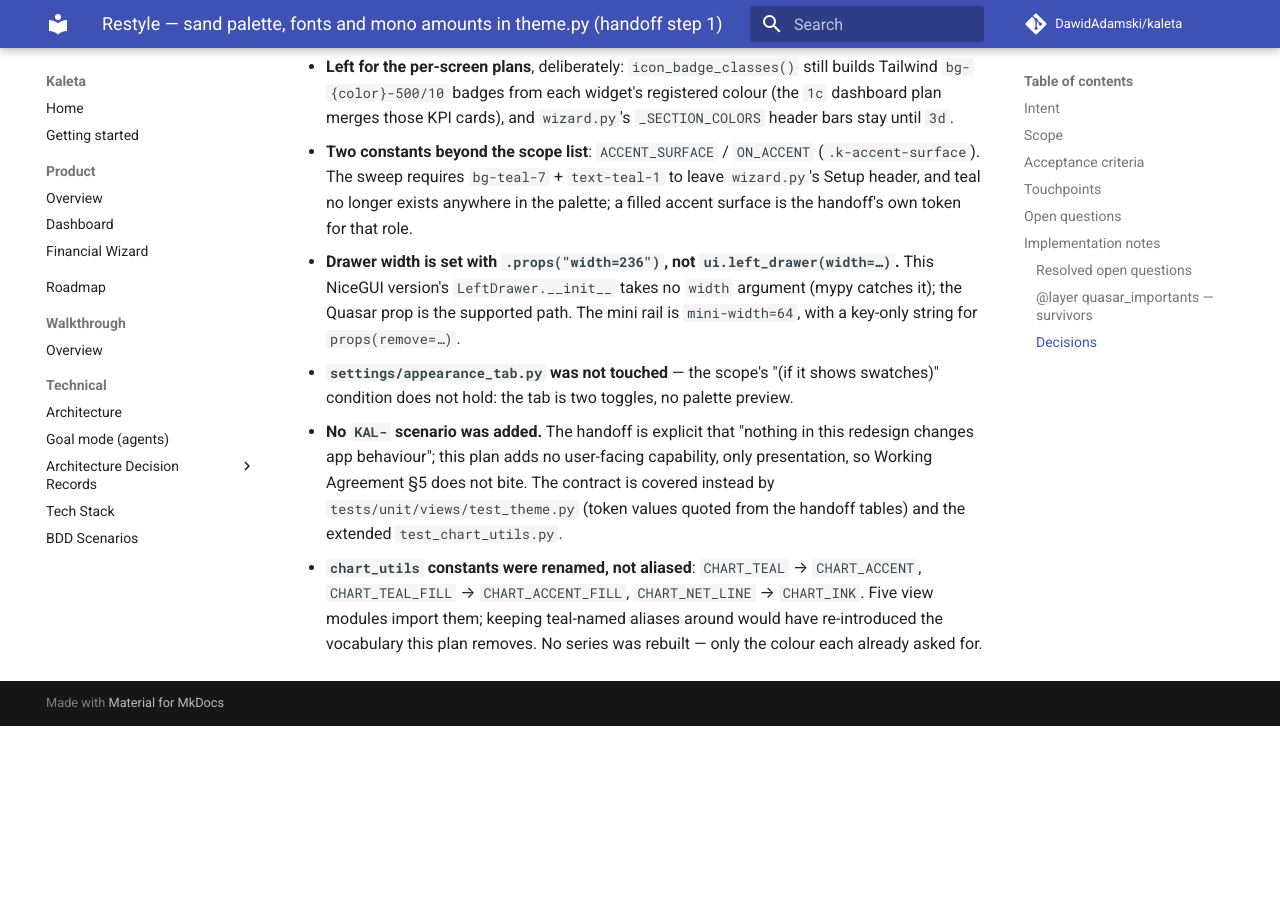
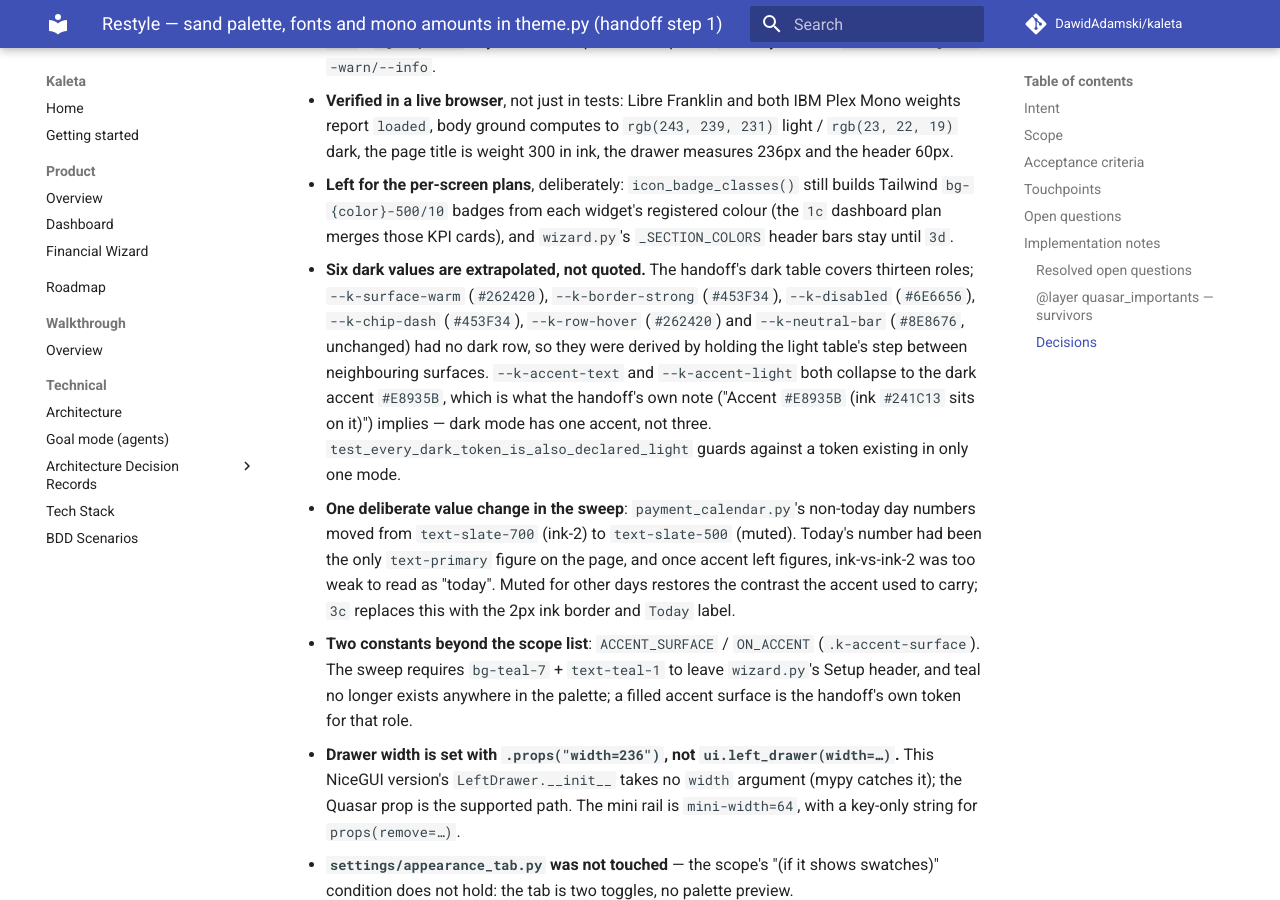
Before and after one commit to DawidAdamski/kaleta, an MkDocs documentation site: the page built from docs/plans/restyle-theme-tokens.md, in a window 1280 px wide and 900 px high, scrolled down 5883 px. Built offline with MkDocs 1.6.1 and Material for MkDocs 9.7.7, drawn with Linux system fonts in a browser that asks for light colours; comment, search, counter and statistics services are not loaded; before the commit the page ends 6609 px from its top, so only the background shows below that; some of the changed text lies outside the part shown.

Commit message:
docs(plans): record the light-mode remap, extrapolated dark tokens, day-number change
Review findings on restyle-theme-tokens, all documentation gaps:
- the light-mode Tailwind remap covers text-slate-700 and border-slate-200
  on top of the dark @layer survivors
- six dark token values have no row in the handoff table and were derived
- payment_calendar day numbers moved ink-2 → muted so "today" still reads
  once accent left the figures

Co-Authored-By: Claude Opus 5 (1M context) <noreply@anthropic.com>
Claude-Session: https://claude.ai/code/session_0152AYpRfMD2oD5sjv3sg3qi

```diff
--- a/docs/plans/restyle-theme-tokens.md
+++ b/docs/plans/restyle-theme-tokens.md
@@ -187,6 +187,11 @@ and each now resolves through a sand token instead of a navy literal:
 | `bg-green-1` / `bg-blue-1` / `bg-amber-1` | `wizard.py`, `budget_plan/grid.py`, `forecast.py` |
 | `text-orange-8` | `budget_plan/helpers.py` (override marker — `2c` retires it) |
 
+`BASE_CSS` remaps the same ramp for **light** mode, plus two classes that
+need no dark override and so do not appear in the table above:
+`text-slate-700` (`categories.py` sub-category labels, `payment_calendar.py`)
+and `border-slate-200` (grouped with `border-slate-300` onto `--k-border`).
+
 Deleted as unreferenced: `bg-green-2`, `bg-blue-2`, `bg-red-1`, `bg-orange-1`,
 `bg-yellow-1`, `bg-teal-1`, `bg-purple-1`, `bg-pink-1`, `text-green-9`,
 `text-amber-8/9`, `text-red-8/9`, `text-blue-7/8/9`, `text-orange-7/9`,
@@ -243,6 +248,23 @@ they targeted no longer exist — `dashboard_widgets/helpers.py` renders
   registered colour (the `1c` dashboard plan merges those KPI cards), and
   `wizard.py`'s `_SECTION_COLORS` header bars stay until `3d`.
 
+- **Six dark values are extrapolated, not quoted.** The handoff's dark table
+  covers thirteen roles; `--k-surface-warm` (`#262420`), `--k-border-strong`
+  (`#453F34`), `--k-disabled` (`#6E6656`), `--k-chip-dash` (`#453F34`),
+  `--k-row-hover` (`#262420`) and `--k-neutral-bar` (`#8E8676`, unchanged) had
+  no dark row, so they were derived by holding the light table's step between
+  neighbouring surfaces. `--k-accent-text` and `--k-accent-light` both collapse
+  to the dark accent `#E8935B`, which is what the handoff's own note
+  ("Accent `#E8935B` (ink `#241C13` sits on it)") implies — dark mode has one
+  accent, not three. `test_every_dark_token_is_also_declared_light` guards
+  against a token existing in only one mode.
+- **One deliberate value change in the sweep**: `payment_calendar.py`'s
+  non-today day numbers moved from `text-slate-700` (ink-2) to `text-slate-500`
+  (muted). Today's number had been the only `text-primary` figure on the page,
+  and once accent left figures, ink-vs-ink-2 was too weak to read as "today".
+  Muted for other days restores the contrast the accent used to carry; `3c`
+  replaces this with the 2px ink border and `Today` label.
+
 - **Two constants beyond the scope list**: `ACCENT_SURFACE` / `ON_ACCENT`
   (`.k-accent-surface`). The sweep requires `bg-teal-7` + `text-teal-1` to
   leave `wizard.py`'s Setup header, and teal no longer exists anywhere in the
```
